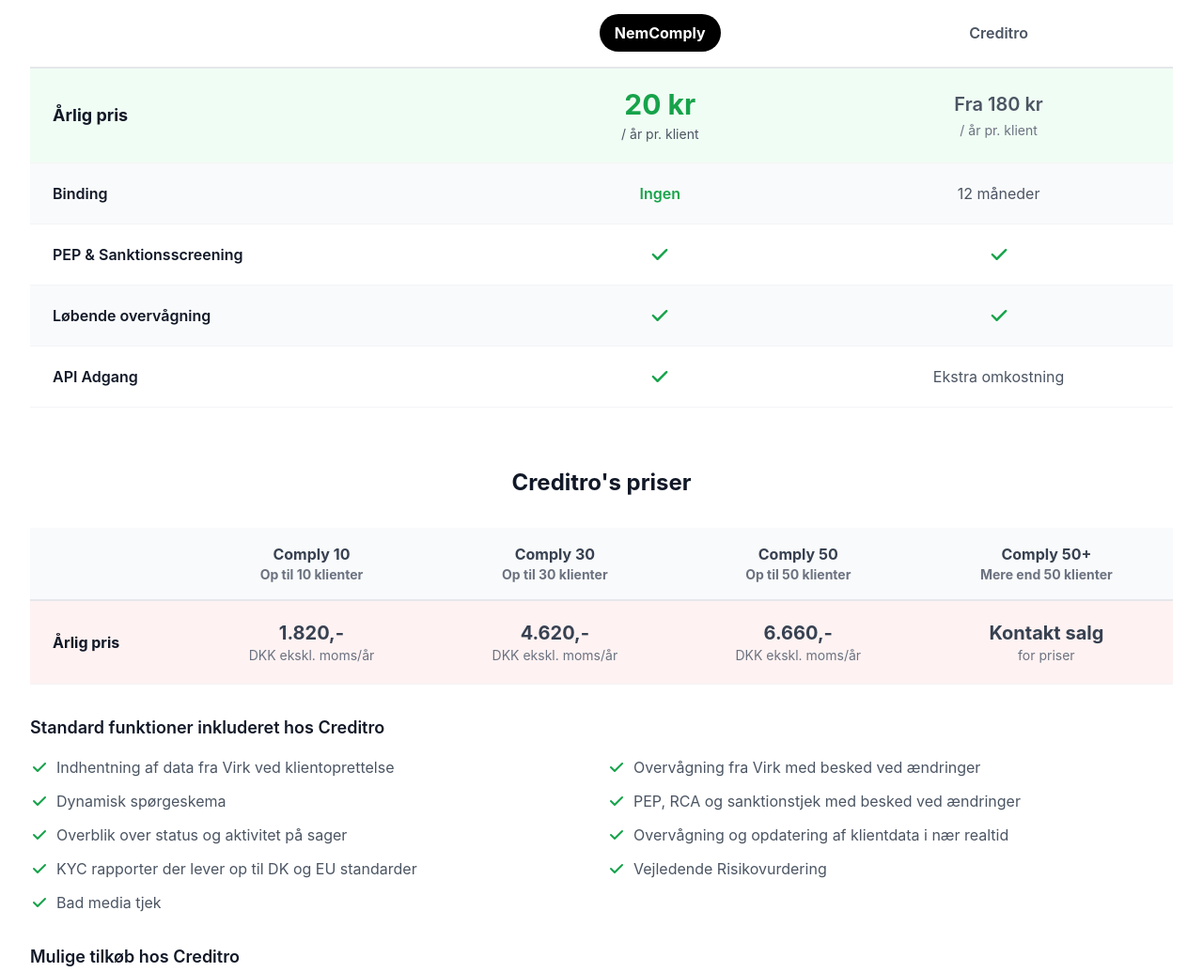
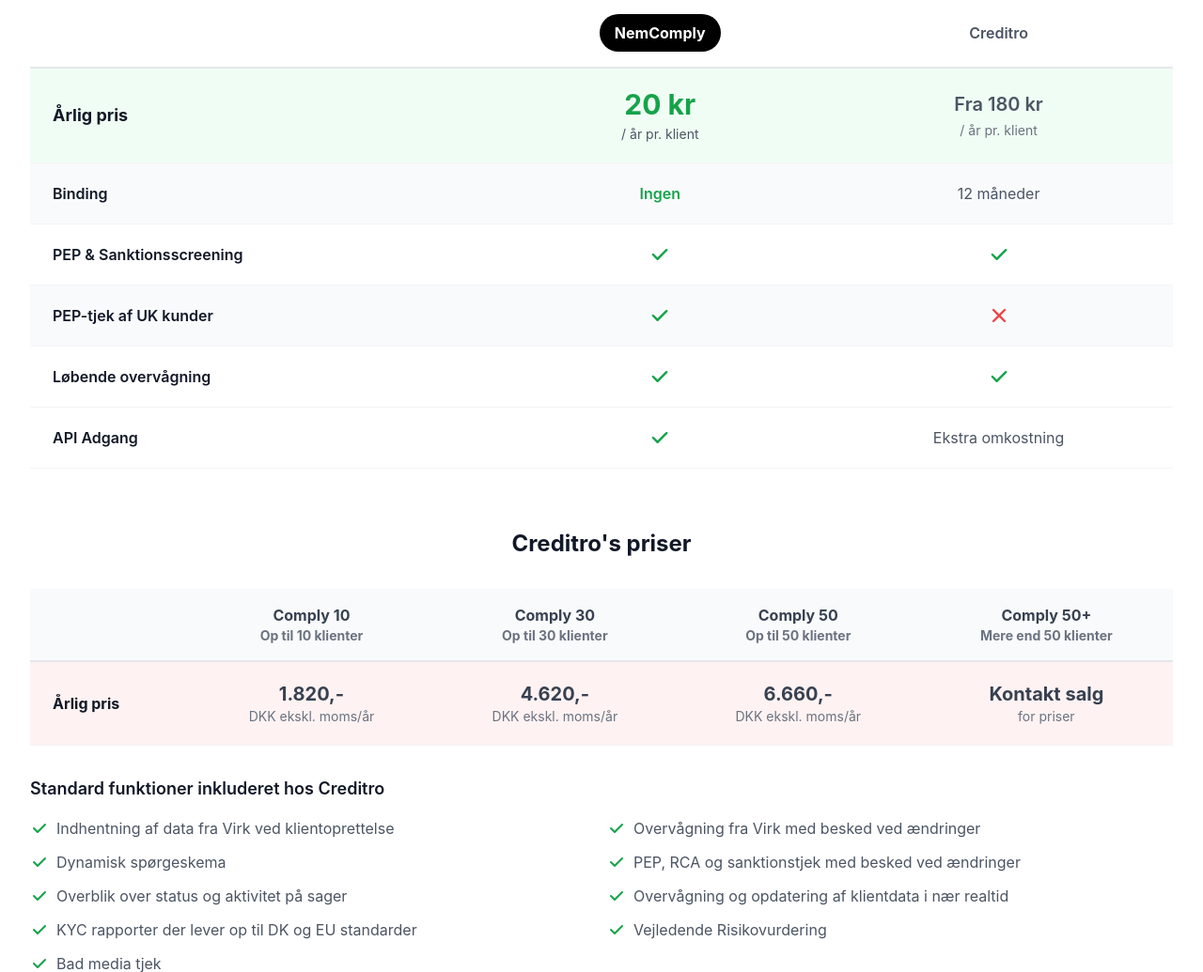
Before and after one commit to TheFountainhead/nemcomply-marketing, a PHP site: page / in a window 1280 px wide. Shown: the part 2996-4031 px from the top of the page at 94% size. Run offline with PHP 8.4, Linux system fonts and the light colour scheme; some libraries are stand-ins or nearby versions.

Commit message:
Tilføj PEP-tjek af UK kunder til sammenligningsskema
NemComply: ✓ (grønt flueben)
Creditro: ✗ (rødt kryds)

🤖 Generated with [Claude Code](https://claude.com/claude-code)

Co-Authored-By: Claude <noreply@anthropic.com>

```diff
--- a/index.php
+++ b/index.php
@@ -467,6 +467,20 @@
                         </tr>
 
                         <tr class="border-b border-gray-100 bg-gray-50">
+                            <td class="py-5 px-6 font-semibold text-gray-900">PEP-tjek af UK kunder</td>
+                            <td class="py-5 px-6 text-center">
+                                <svg class="w-6 h-6 text-green-600 mx-auto" fill="currentColor" viewBox="0 0 20 20">
+                                    <path fill-rule="evenodd" d="M16.707 5.293a1 1 0 010 1.414l-8 8a1 1 0 01-1.414 0l-4-4a1 1 0 011.414-1.414L8 12.586l7.293-7.293a1 1 0 011.414 0z" clip-rule="evenodd"/>
+                                </svg>
+                            </td>
+                            <td class="py-5 px-6 text-center">
+                                <svg class="w-6 h-6 text-red-500 mx-auto" fill="currentColor" viewBox="0 0 20 20">
+                                    <path fill-rule="evenodd" d="M4.293 4.293a1 1 0 011.414 0L10 8.586l4.293-4.293a1 1 0 111.414 1.414L11.414 10l4.293 4.293a1 1 0 01-1.414 1.414L10 11.414l-4.293 4.293a1 1 0 01-1.414-1.414L8.586 10 4.293 5.707a1 1 0 010-1.414z" clip-rule="evenodd"/>
+                                </svg>
+                            </td>
+                        </tr>
+
+                        <tr class="border-b border-gray-100">
                             <td class="py-5 px-6 font-semibold text-gray-900">Løbende overvågning</td>
                             <td class="py-5 px-6 text-center">
                                 <svg class="w-6 h-6 text-green-600 mx-auto" fill="currentColor" viewBox="0 0 20 20">
```
Also changed, not shown: index.html (+14 -0 lines).
